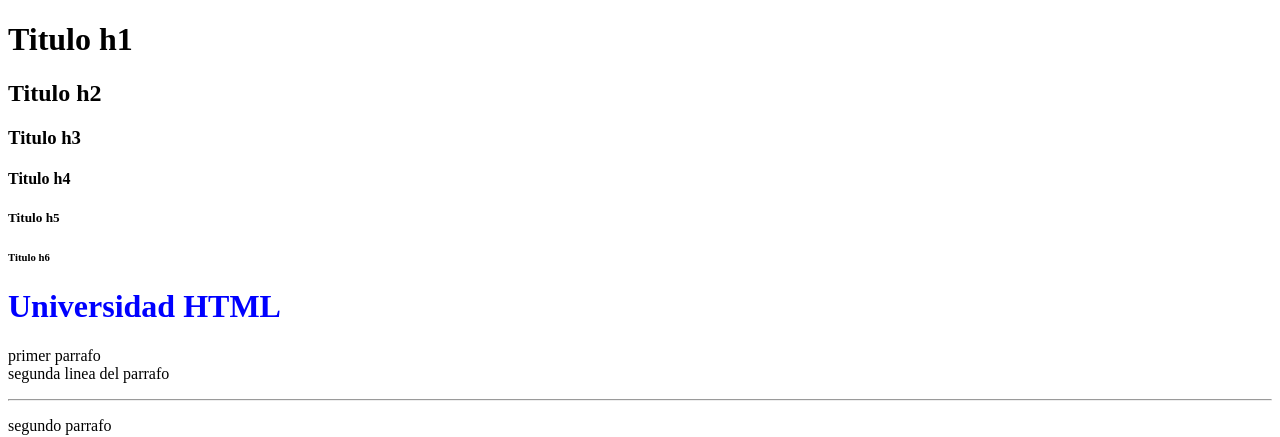
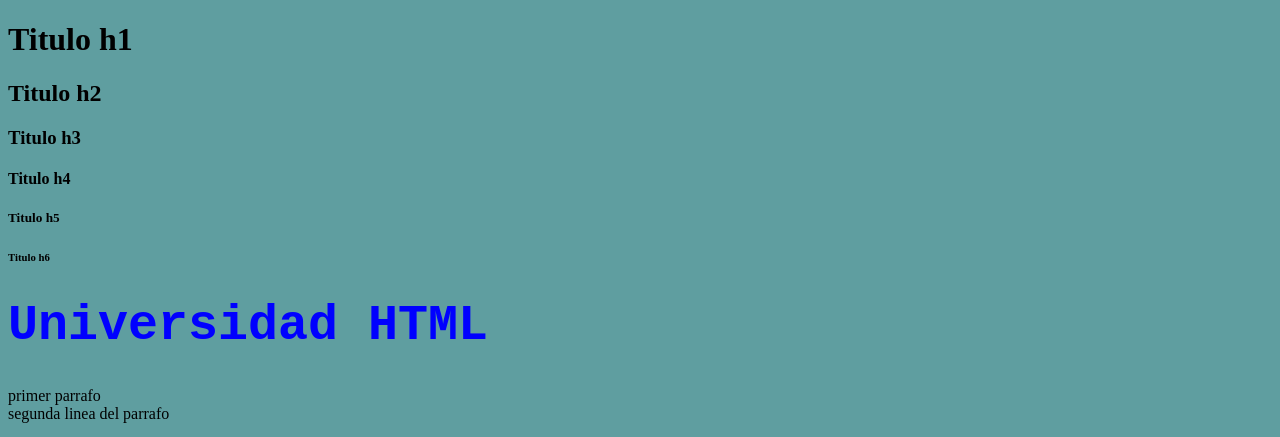
Before and after one commit to Josesacarias/curso_html, a plain HTML site: page leccion02/index.html in a window 1280 px wide. Shown: the top 437 px of the page. Drawn offline with Linux system fonts and the light colour scheme.

Commit message:
aplicaion de css

```diff
--- a/leccion02/index.html
+++ b/leccion02/index.html
@@ -3,14 +3,14 @@
     <head>
         <title>Universidad  HTML</title>
     </head>
-    <body>
+    <body style="background-color:cadetblue ;">
         <h1>Titulo h1</h1>
         <h2>Titulo h2</h2>
         <h3>Titulo h3</h3>
         <h4>Titulo h4</h4>
         <h5>Titulo h5</h5>
         <h6>Titulo h6</h6>
-        <h1 style="color: blue;">Universidad HTML</h1>
+        <h1 style="color:blue;font-size: 50px;font-family: 'Courier New', Courier, monospace;">Universidad HTML</h1>
      <P>primer parrafo <br/>segunda linea del parrafo</P>
      <hr>
      <p>segundo parrafo</p>
```
